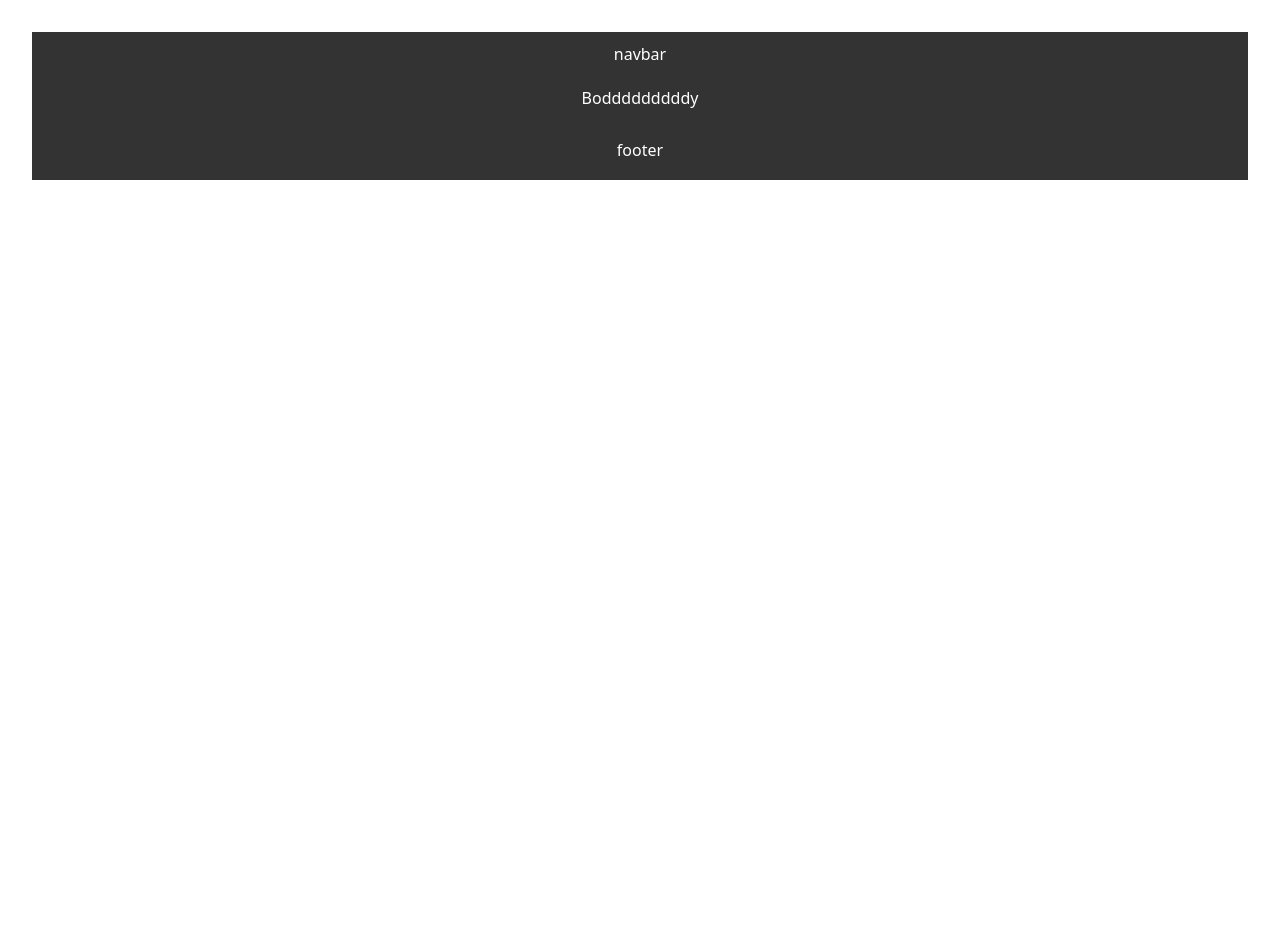
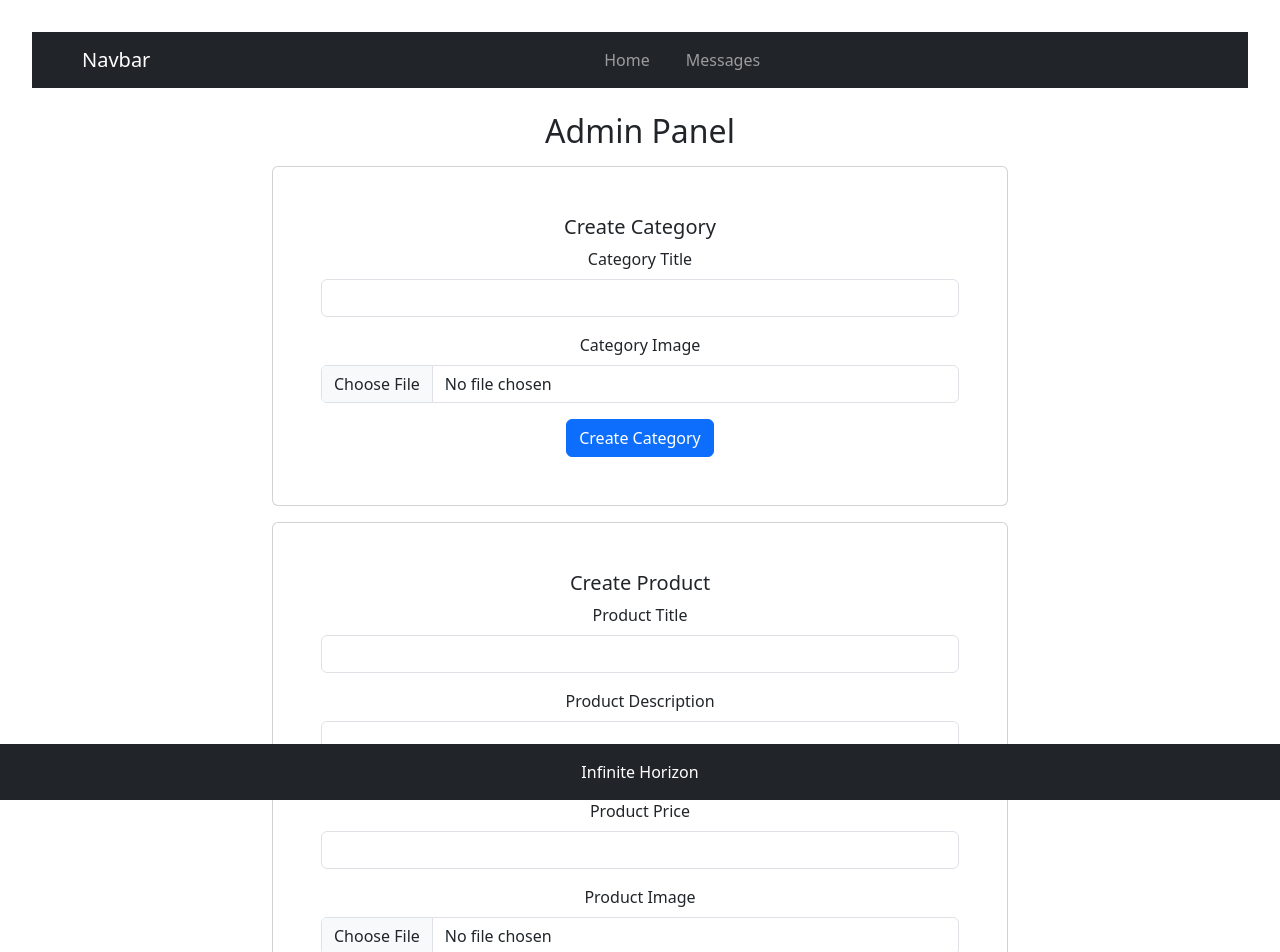
Before and after one commit to mohannaddanoun/Project_5_Forked, a React (Vite) app in the folder frontend/: page /adminPage in a window 1280 px wide. Shown: the top 952 px of the page. Before the commit the page ends 800 px from the top, so only its background shows below. Built offline with nearby package versions, Linux system fonts and the light colour scheme.

Commit message:
adminPage

```diff
--- a/frontend/package.json
+++ b/frontend/package.json
@@ -15,6 +15,7 @@
     "axios": "^1.6.8",
     "bootstrap": "^5.3.3",
     "bootstrap-icons": "^1.11.3",
+    "pg": "^8.11.5",
     "react": "^18.2.0",
     "react-bootstrap": "^2.10.2",
     "react-dom": "^18.2.0",
--- a/frontend/src/pages/AdminHome/index.jsx
+++ b/frontend/src/pages/AdminHome/index.jsx
@@ -1,30 +1,212 @@
-import React from 'react'
-import { useSelector } from 'react-redux'
-import "./style.css"
+import React, { useState } from 'react';
+import { useSelector } from 'react-redux';
+import { useNavigate } from 'react-router-dom';
+import './style.css';
+import 'bootstrap/dist/css/bootstrap.min.css';
+import axios from 'axios';
 
-function index() {
-    const { token,userid, isLoggedIn } = useSelector((state) => {
-        return {
-          token: state.auth.token,
-          userid:state.auth.userid,
-          isLoggedIn: state.auth.isLoggedIn
-        }
+function Index() {
+  const navigate = useNavigate();
+  const { token, userid, isLoggedIn } = useSelector((state) => ({
+    token: state.auth.token,
+    userid: state.auth.userid,
+    isLoggedIn: state.auth.isLoggedIn,
+  }));
+
+  const navigateHome = () => navigate('/adminPage');
+  const navigateMessage = () => navigate('/');
+
+  const [categoryTitle, setCategoryTitle] = useState('');
+  const [categoryImage, setCategoryImage] = useState(null);
+  const [productTitle, setProductTitle] = useState('');
+  const [productDescription, setProductDescription] = useState('');
+  const [productPrice, setProductPrice] = useState('');
+  const [productImage, setProductImage] = useState(null);
+
+  const handleCategoryTitleChange = (e) => setCategoryTitle(e.target.value);
+  const handleCategoryImageChange = (e) => setCategoryImage(e.target.files[0]);
+
+  const handleProductTitleChange = (e) => setProductTitle(e.target.value);
+  const handleProductDescriptionChange = (e) => setProductDescription(e.target.value);
+  const handleProductPriceChange = (e) => setProductPrice(e.target.value);
+  const handleProductImageChange = (e) => setProductImage(e.target.files[0]);
+
+  const handleCategorySubmit = async (e) => {
+    e.preventDefault();
+    //Check VAlues if submitted
+    console.log(
+      categoryTitle,
+      categoryImage
+    );
+
+    const input = {
+      categoryTitle,
+      categoryImage
+    };
+
+    const result = await axios.post("http://localhost:5000/categories/",input).then((result)=>{
+      if(result.data){
+        res.status(201).json({
+          success:true,
+          message:result.data
+        })
+      }
+      }).catch((err)=>{
+        if(err)
+          {
+            res.status(500).json({
+              success:false,
+              message:err.message
+            })
+          }
+      })
+  };
+
+  const handleProductSubmit = async (e) => {
+    e.preventDefault();
+    //Check VAlues if subnitted
+    console.log('Product Title:', productTitle);
+    console.log('Product Description:', productDescription);
+    console.log('Product Price:', productPrice);
+    console.log('Product Image:', productImage);
+
+    const input = {
+      productTitle,
+      productDescription,
+      productPrice,
+      productImage
+    };
+
+    const result = await axios.post("http://localhost:5000/products/",input).then((result)=>{
+      if(result.data){
+        res.status(201).json({
+          success:true,
+          message:result.data
+        })
+      }
+      }).catch((err)=>{
+        if(err)
+          {
+            res.status(500).json({
+              success:false,
+              message:err.message
+            })
+          }
       })
 
+
+  };
+
   return (
-    <div>
-          <div className="navBar">
-            navbar
+    <div className="d-flex flex-column min-vh-100">
+      <nav className="navbar navbar-expand-lg navbar-dark bg-dark w-100">
+        <div className="container">
+          <span className="navbar-brand">Navbar</span>
+          <div className="collapse navbar-collapse">
+            <ul className="navbar-nav ml-auto">
+              <li className="nav-item">
+                <span className="nav-link" onClick={navigateHome}>Home</span>
+              </li>
+              <li className="nav-item">
+                <span className="nav-link" onClick={navigateMessage}>Messages</span>
+              </li>
+            </ul>
           </div>
-          <div className="body_admin navBar">
-            Bodddddddddy
+        </div>
+      </nav>
+
+      <div className="container flex-grow-1 mt-4 mb-5">
+        <div className="row">
+          <div className="col-md-8 offset-md-2">
+            <h2>Admin Panel</h2>
+            <div className="card mt-3">
+              <div className="card-body">
+                <h5 className="card-title">Create Category</h5>
+                <form onSubmit={handleCategorySubmit}>
+                  <div className="mb-3">
+                    <label htmlFor="categoryTitle" className="form-label">Category Title</label>
+                    <input
+                      type="text"
+                      className="form-control"
+                      id="categoryTitle"
+                      value={categoryTitle}
+                      onChange={handleCategoryTitleChange}
+                      required
+                    />
+                  </div>
+                  <div className="mb-3">
+                    <label htmlFor="categoryImage" className="form-label">Category Image</label>
+                    <input
+                      type="file"
+                      className="form-control"
+                      id="categoryImage"
+                      onChange={handleCategoryImageChange}
+                      required
+                    />
+                  </div>
+                  <button type="submit" className="btn btn-primary">Create Category</button>
+                </form>
+              </div>
+            </div>
+            <div className="card mt-3">
+              <div className="card-body">
+                <h5 className="card-title">Create Product</h5>
+                <form onSubmit={handleProductSubmit}>
+                  <div className="mb-3">
+                    <label htmlFor="productTitle" className="form-label">Product Title</label>
+                    <input
+                      type="text"
+                      className="form-control"
+                      id="productTitle"
+                      value={productTitle}
+                      onChange={handleProductTitleChange}
+                      required
+                    />
+                  </div>
+                  <div className="mb-3">
+                    <label htmlFor="productDescription" className="form-label">Product Description</label>
+                    <textarea
+                      className="form-control"
+                      id="productDescription"
+                      value={productDescription}
+                      onChange={handleProductDescriptionChange}
+                      required
+                    />
+                  </div>
+                  <div className="mb-3">
+                    <label htmlFor="productPrice" className="form-label">Product Price</label>
+                    <input
+                      type="number"
+                      className="form-control"
+                      id="productPrice"
+                      value={productPrice}
+                      onChange={handleProductPriceChange}
+                      required
+                    />
+                  </div>
+                  <div className="mb-3">
+                    <label htmlFor="productImage" className="form-label">Product Image</label>
+                    <input
+                      type="file"
+                      className="form-control"
+                      id="productImage"
+                      onChange={handleProductImageChange}
+                      required
+                    />
+                  </div>
+                  <button type="submit" className="btn btn-primary">Create Product</button>
+                </form>
+              </div>
+            </div>
           </div>
-          <div className="footer navBar">
-            footer
-          </div>
+        </div>
+      </div>
 
+      <footer className="bg-dark text-white text-center py-3 fixed-bottom w-100">
+        Infinite Horizon
+      </footer>
     </div>
-  )
+  );
 }
 
-export default index
+export default Index;
```
Also changed, not shown: 1 other file (tests, documents, lock files or other folders).
